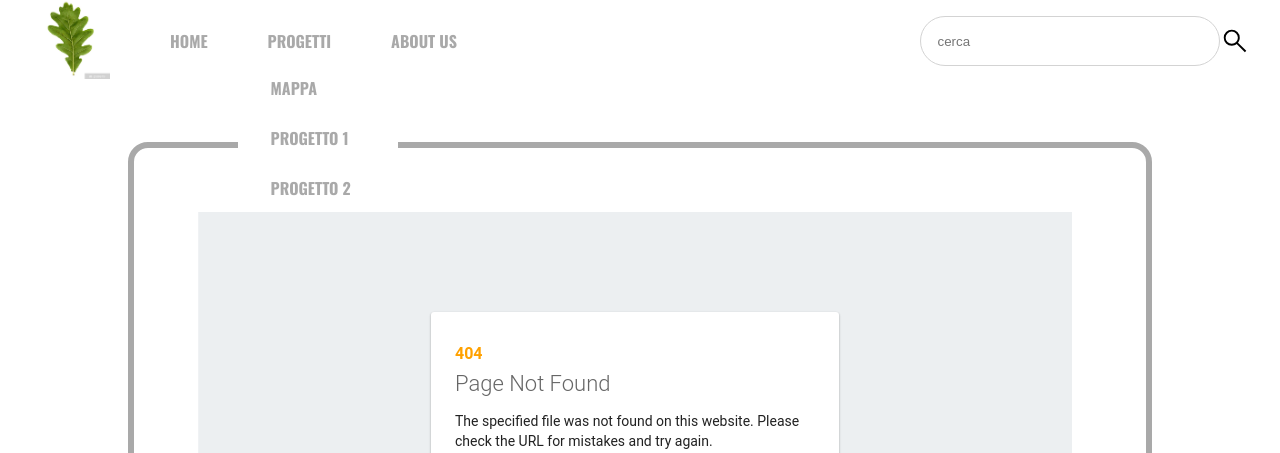
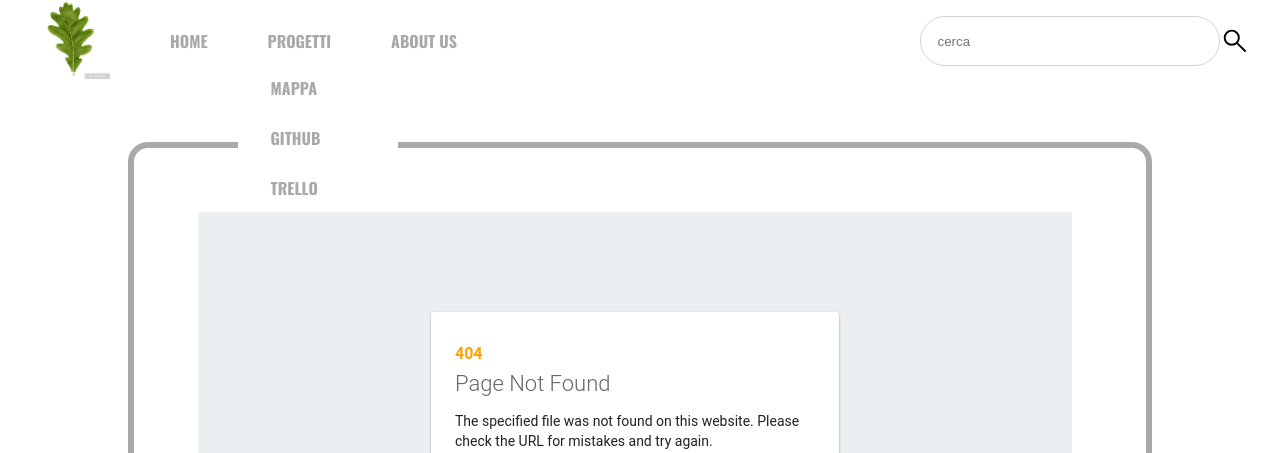
Before and after one commit to glapo992/piantala_2.0, a Flask app: page /mappa in a window 1280 px wide, after a click on "PROGETTI". Shown: the part 34-487 px from the top of the page. Run offline with Flask 2, Linux system fonts and the light colour scheme.

Commit message:
Fix menu

```diff
--- a/templates/about.html
+++ b/templates/about.html
@@ -26,8 +26,8 @@
               <a onclick="myFunction()" class="dropbtn">progetti</a>
               <div id="myDropdown" class="tendina">
                 <a href="{{ url_for('mappa') }}">mappa</a>
-                <a href="{{ url_for('progetto1') }}">progetto 1</a>
-                <a href="./2345">progetto 2</a>
+                <a href="https://github.com/Lasagnanator/piantala">GitHub</a>
+                <a href="https://trello.com/b/hGZ7Y1HF/piantala">Trello</a>
               </div>
             </div>
             <div><a href="{{ url_for('about') }}">about us</a></div>
--- a/templates/index.html
+++ b/templates/index.html
@@ -10,7 +10,6 @@
   </head>
   <body>
     <!------------------------------------NAVBAR-------------------------------------->
-    <!--aggiungere il JS per barra ricerca-->
 
     <header>
       <nav>
--- a/templates/mappa.html
+++ b/templates/mappa.html
@@ -26,8 +26,8 @@
               <a onclick="myFunction()" class="dropbtn">progetti</a>
               <div id="myDropdown" class="tendina">
                 <a href="{{ url_for('mappa') }}">mappa</a>
-                <a href="{{ url_for('progetto1') }}">progetto 1</a>
-                <a href="./2345">progetto 2</a>
+                <a href="https://github.com/Lasagnanator/piantala">GitHub</a>
+                <a href="https://trello.com/b/hGZ7Y1HF/piantala">Trello</a>
               </div>
             </div>
             <div><a href="{{ url_for('about') }}">about us</a></div>
--- a/templates/response.html
+++ b/templates/response.html
@@ -26,8 +26,8 @@
               <a onclick="myFunction()" class="dropbtn">progetti</a>
               <div id="myDropdown" class="tendina">
                 <a href="{{ url_for('mappa') }}">mappa</a>
-                <a href="{{ url_for('progetto1') }}">progetto 1</a>
-                <a href="./2345">progetto 2</a>
+                <a href="https://github.com/Lasagnanator/piantala">GitHub</a>
+                <a href="https://trello.com/b/hGZ7Y1HF/piantala">Trello</a>
               </div>
             </div>
             <div><a href="{{ url_for('about') }}">about us</a></div>
```
